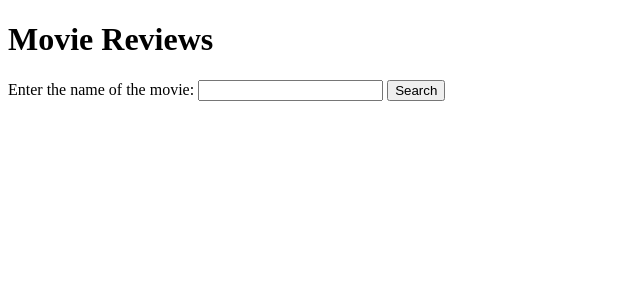
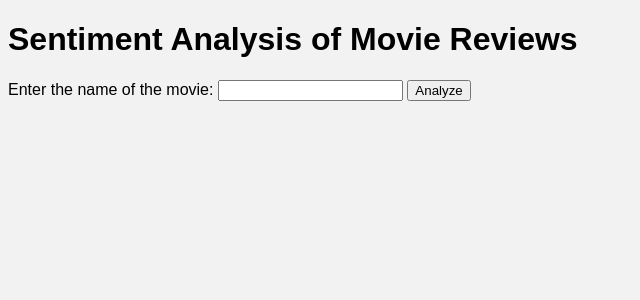
Before and after one commit to Ishanpathak1/movie-review, a Flask app: page / in a window 1280 px wide. Shown: the top 300 px of the page, without its empty margins (0-640 px from the left). Run offline with Flask 3, Linux system fonts and the light colour scheme.

Commit message:
Made new changes

```diff
--- a/app.py
+++ b/app.py
@@ -1,39 +1,63 @@
-from flask import Flask, request, render_template
 import requests
-
+from flask import Flask, render_template, request
+from nltk.sentiment.vader import SentimentIntensityAnalyzer
+import matplotlib.pyplot as plt
 
 app = Flask(__name__)
-api_key = "e0a0015ede8a824fab642d5d1660255e"
 
+@app.route("/")
+def home():
+    return render_template('index.html')
 
-@app.route('/', methods=['GET', 'POST'])
-def home():
-    if request.method == 'POST':
-        movie_name = request.form['movie_name']
+@app.route('/sentiment_analysis', methods=['POST'])
+def sentiment_analysis():
+    # Get the movie name from the form
+    movie_name = request.form['movie_name']
 
-        # Make a request to the TMDb API to search for the movie by name
-        search_url = f"https://api.themoviedb.org/3/search/movie?api_key={api_key}&query={movie_name}"
-        search_response = requests.get(search_url)
-        search_results = search_response.json()
+    # Make a request to the TMDb API to search for the movie by name
+    api_key = "e0a0015ede8a824fab642d5d1660255e"
+    search_url = f"https://api.themoviedb.org/3/search/movie?api_key={api_key}&query={movie_name}"
+    search_response = requests.get(search_url)
+    search_results = search_response.json()
 
-        # Get the ID of the first result from the search
-        movie_id = search_results["results"][0]["id"]
+    # Get the ID of the first result from the search
+    movie_id = search_results["results"][0]["id"]
 
-        # Make a request to the TMDb API to get movie details and reviews
-        movie_url = f"https://api.themoviedb.org/3/movie/{movie_id}?api_key={api_key}&append_to_response=reviews"
-        movie_response = requests.get(movie_url)
-        movie_data = movie_response.json()
+    # Make a request to the TMDb API to get movie details and reviews
+    movie_url = f"https://api.themoviedb.org/3/movie/{movie_id}?api_key={api_key}&append_to_response=reviews"
+    movie_response = requests.get(movie_url)
+    movie_data = movie_response.json()
 
-        # Extract the reviews from the movie data
-        reviews = []
-        for review in movie_data["reviews"]["results"]:
-            review_text = review["content"]
-            reviews.append(review_text)
+    # Get the reviews and perform sentiment analysis on each review
+    sid = SentimentIntensityAnalyzer()
+    positive_reviews = []
+    negative_reviews = []
+    for review in movie_data["reviews"]["results"]:
+        review_text = review["content"]
+        scores = sid.polarity_scores(review_text)
 
-        return render_template('reviews.html', movie_name=movie_name, reviews=reviews)
-    else:
-        return render_template('index.html')
+        # Check if the review is positive or negative
+        if scores["compound"] >= 0.05:
+            positive_reviews.append(review_text)
+        elif scores["compound"] <= -0.05:
+            negative_reviews.append(review_text)
 
+    # Summarize the positive and negative reviews
+    positive_summary = " ".join(positive_reviews)
+    negative_summary = " ".join(negative_reviews)
+
+    # Plot the pie chart
+    labels = ['Positive', 'Negative']
+    sizes = [len(positive_reviews), len(negative_reviews)]
+    colors = ['#33cc33', '#ff3333']
+
+    fig1, ax1 = plt.subplots()
+    ax1.pie(sizes, labels=labels, colors=colors, autopct='%1.1f%%', startangle=90)
+    ax1.axis('equal')  # Equal aspect ratio ensures that pie is drawn as a circle.
+    plt.title(f"Sentiment Analysis of Reviews for {movie_name}")
+    plt.savefig('templates/images/sentiment.png')
+
+    return render_template('results.html', positive_summary=positive_summary, negative_summary=negative_summary, movie_name=movie_name)
 
 if __name__ == '__main__':
     app.run(debug=True)
--- a/templates/index.html
+++ b/templates/index.html
@@ -1,22 +1,17 @@
 <!DOCTYPE html>
-<html lang="en">
+<html>
 <head>
-    <meta charset="UTF-8">
-    <title>Movie Reviews</title>
+    <title>Sentiment Analysis of Movie Reviews</title>
+    <link rel="stylesheet" href="static/css/style.css">
 </head>
 <body>
-    <h1>Movie Reviews</h1>
-    <form method="POST">
-        <label for="movie_name">Enter the name of the movie:</label>
-        <input type="text" id="movie_name" name="movie_name" required>
-        <button type="submit">Search</button>
-    </form>
-
-    {% if reviews %}
-        <h2>Reviews:</h2>
-        {% for review in reviews %}
-            <p>{{ review }}</p>
-        {% endfor %}
-    {% endif %}
+    <div class="container">
+        <h1>Sentiment Analysis of Movie Reviews</h1>
+        <form method="POST" action="{{ url_for('sentiment_analysis') }}">
+            <label for="movie_name">Enter the name of the movie:</label>
+            <input type="text" name="movie_name" id="movie_name">
+            <input type="submit" value="Analyze">
+        </form>
+    </div>
 </body>
 </html>
--- /dev/null
+++ b/templates/static/css/style.css
@@ -0,0 +1,55 @@
+/* Set the font family and background color for the body */
+body {
+    font-family: Arial, sans-serif;
+    background-color: #f2f2f2;
+  }
+
+  /* Set the styles for the header */
+  header {
+    background-color: #333;
+    color: white;
+    padding: 20px;
+  }
+
+  /* Style the h1 tag inside the header */
+  header h1 {
+    margin: 0;
+  }
+
+  /* Set the styles for the main content area */
+  main {
+    margin: 20px;
+    background-color: white;
+    padding: 20px;
+    box-shadow: 0px 0px 5px #999;
+  }
+
+  /* Style the h2 tag inside the main content area */
+  main h2 {
+    margin-top: 0;
+  }
+
+  /* Set the styles for the pie chart image */
+  img {
+    display: block;
+    margin: auto;
+  }
+
+  /* Style the positive and negative summary sections */
+  .summary {
+    margin-top: 20px;
+    padding: 10px;
+    border: 1px solid #999;
+  }
+
+  /* Style the positive summary section */
+  .positive {
+    background-color: #e6ffe6;
+    border-color: #33cc33;
+  }
+
+  /* Style the negative summary section */
+  .negative {
+    background-color: #ffe6e6;
+    border-color: #ff3333;
+  }
```
Also changed, not shown: templates/results.html (added, +20 -0 lines), templates/static/images/sentiment.png (added).
